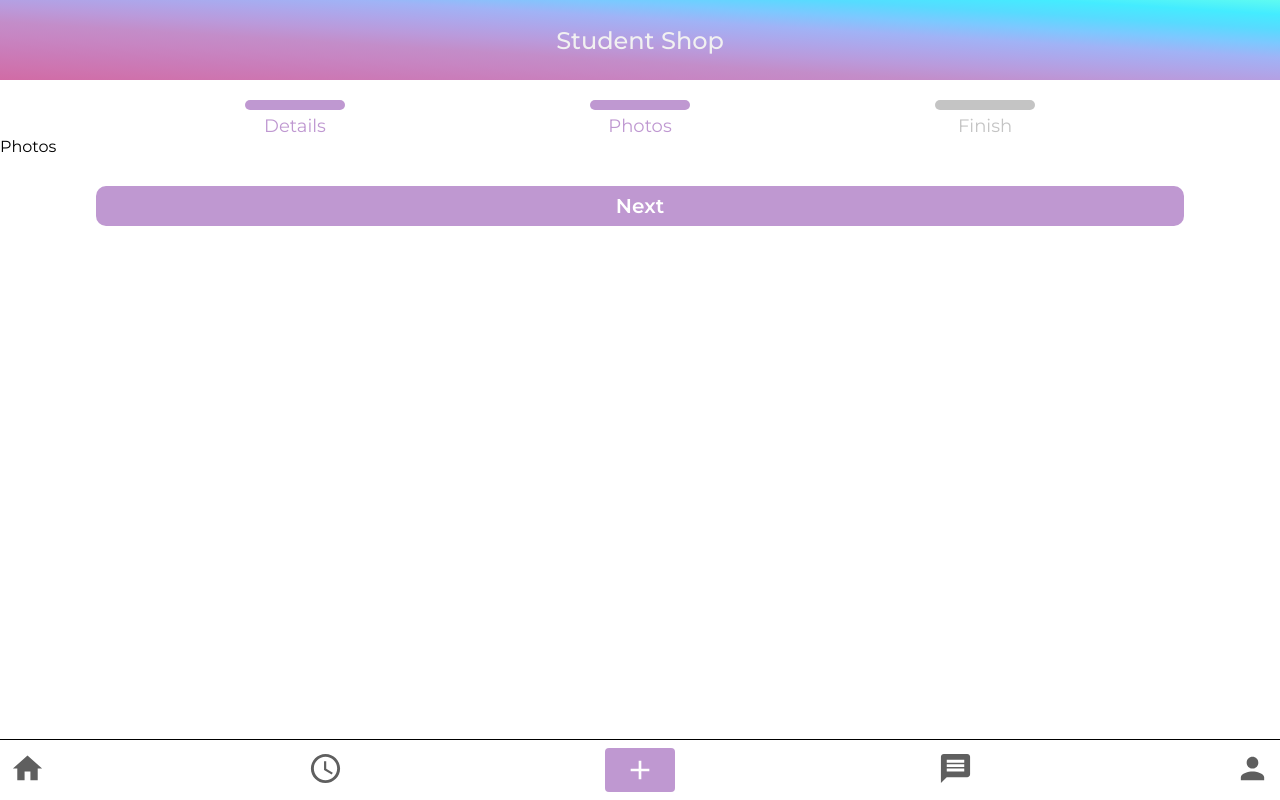
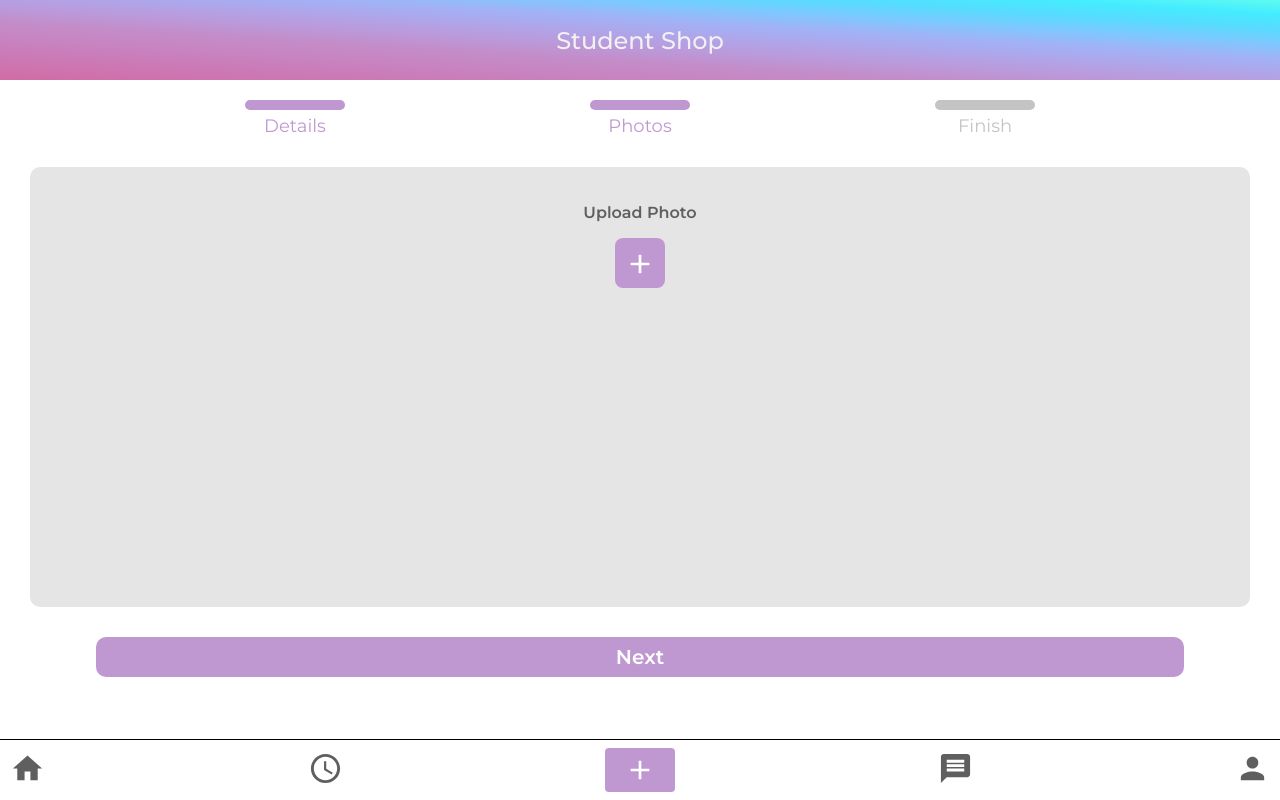
Before and after one commit to khuynh09/student-shop, a React (Create React App) app: page /listing/new in a window 1280 px wide. Both pictures are taken after a click on the button "Next". Built offline with nearby package versions, Linux system fonts and the light colour scheme.

Commit message:
Added photos page

```diff
--- a/src/components/CreateListing.jsx
+++ b/src/components/CreateListing.jsx
@@ -1,6 +1,8 @@
 import React, { useState, useContext, useEffect, useRef } from "react";
 import styled from "styled-components";
 import { useHistory } from "react-router-dom";
+import Button from "@material-ui/core/Button";
+import { Add } from "@material-ui/icons";
 
 const Styles = styled.div`
     .page-container {
@@ -123,6 +125,42 @@ const Styles = styled.div`
         height: 7vh;
         width: 100%;
     }
+
+    .upload-photo {
+        padding-top: 20px;
+        text-align: center;
+    }
+
+    .photo-input {
+        display: none;
+    }
+
+    .photo-label {
+        cursor: pointer;
+        background-color: #bf98d1;
+        color: white;
+        display: block;
+        font-weight: 600;
+        font-size: 18px;
+        width: 50px;
+        height: 40px;
+        border-radius: 8px;
+        padding-top: 10px;
+        margin: 0 auto;
+    }
+
+    .output-photo {
+        display: none;
+        padding-top: 30px;
+        margin: 0 auto;
+        max-height: 250px;
+    }
+
+    .photo-title {
+        color: #5F5F5F;
+        font-size: 16px;
+        font-weight: 600;
+    }
 `;
 
 const CreateListing = ({history, location, match}) => {
@@ -139,6 +177,12 @@ const CreateListing = ({history, location, match}) => {
             document.getElementById('finish-text').style.color = '#bf98d1';
             setCurrentStatus('finish');
         }
+    }
+
+    const loadFile = (e) => {
+        let image = document.getElementById('output');
+        image.src = URL.createObjectURL(e.target.files[0]);
+        image.style.display = 'block';
     }
 
     if (currentStatus === 'details') {
@@ -193,7 +237,23 @@ const CreateListing = ({history, location, match}) => {
         );
     } else if (currentStatus === 'photos') {
         pageContent = (
-            <div>Photos</div>
+            <div className="form-container">
+                <div className="upload-photo">
+                    <h3 className="photo-title">Upload Photo</h3>
+                    <input
+                        className="photo-input"
+                        type="file"
+                        accept="image/*"
+                        name="image"
+                        id="file"
+                        onChange={loadFile}
+                    />
+                    <label htmlFor="file" className="photo-label">
+                        <Add style={{ fontSize: "2rem" }} />
+                    </label>
+                    <img className="output-photo" id="output" alt="uploaded" width="250" />
+                </div>
+            </div>
         );
     } else if (currentStatus === 'finish') {
         pageContent = (
```
